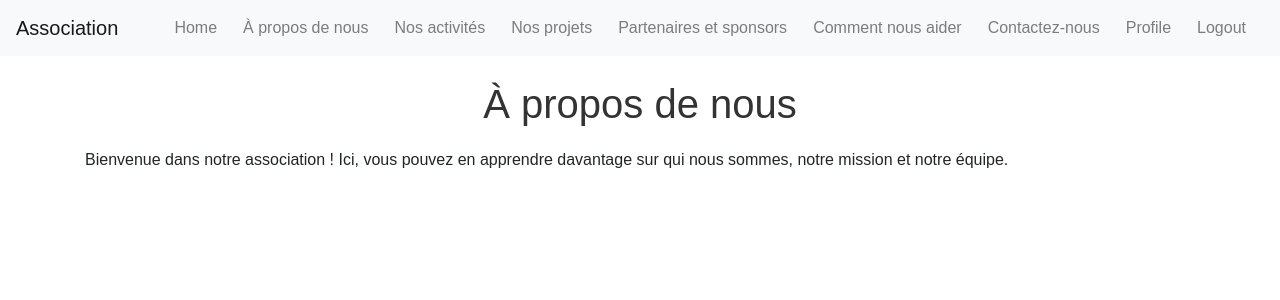
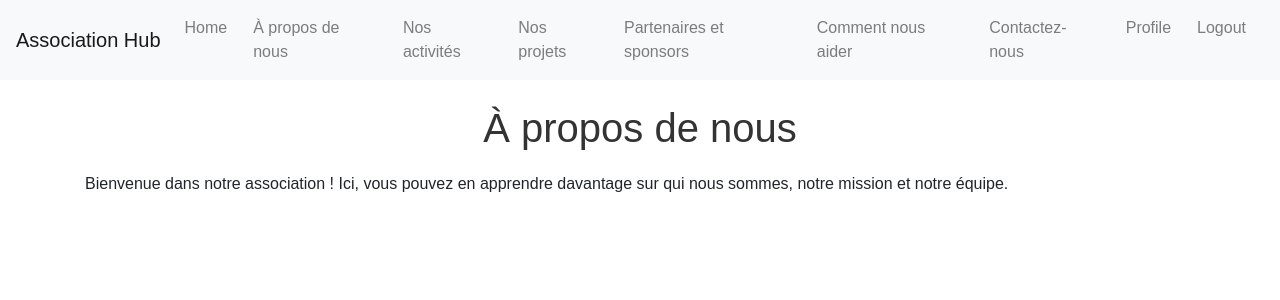
Before and after one commit to vapeasnl/appweb, a Flask app: page /about in a window 1280 px wide. Shown: the top 300 px of the page. Run offline with Flask 3, Linux system fonts and the light colour scheme; the visitor is signed in with stand-in values (Sample User, id 1); some libraries are stand-ins or nearby versions.

Commit message:
Update base.html

```diff
--- a/association/association_v1/app/templates/base.html
+++ b/association/association_v1/app/templates/base.html
@@ -9,7 +9,7 @@
 </head>
 <body>
     <nav class="navbar navbar-expand-lg navbar-light bg-light">
-        <a class="navbar-brand" href="#">Association</a>
+        <a class="navbar-brand" href="#">Association Hub</a>
         <button class="navbar-toggler" type="button" data-toggle="collapse" data-target="#navbarNav" aria-controls="navbarNav" aria-expanded="false" aria-label="Toggle navigation">
             <span class="navbar-toggler-icon"></span>
         </button>
```
